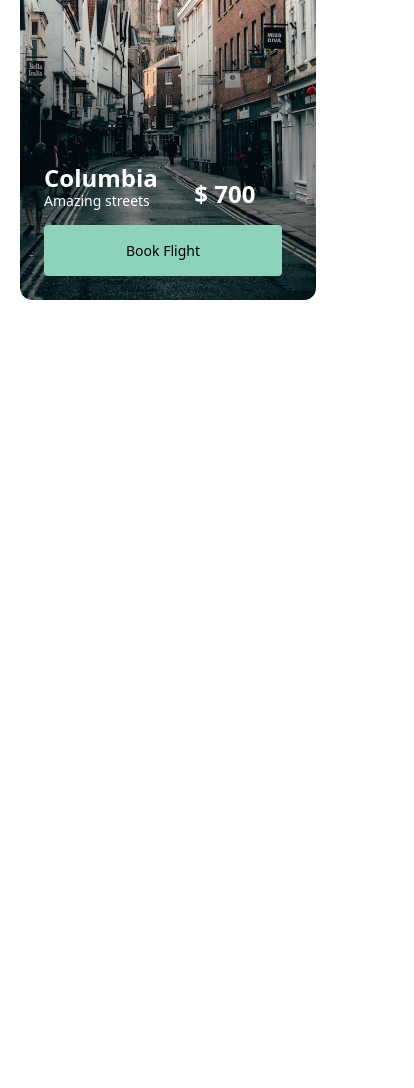
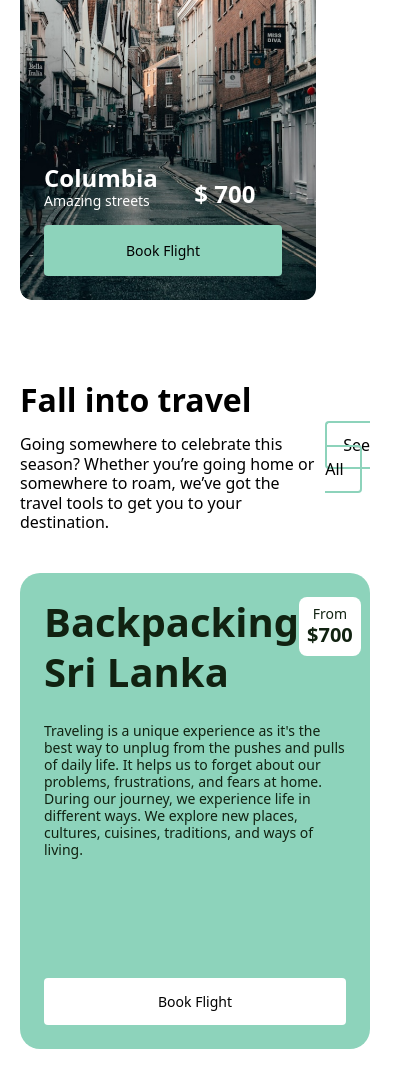
Before and after one commit to abdulaziz052/new-amaliyot, a website: page public/flight-search.html in a window 390 px wide. Shown: the part 2805-3893 px from the top of the page, 414 px wide, since content can reach past the window. Before the commit the page ends 3105 px from the top, so only its background shows below. Drawn offline with nearby package versions, Linux system fonts and the light colour scheme.

Commit message:
Fall into travel-2's responsive style end

```diff
--- a/public/flight-search.html
+++ b/public/flight-search.html
@@ -269,7 +269,7 @@
     </section>
     <!-- Fall into travel end -->
     <!-- Fall into travel-2 start -->
-    <section class="pt-[80px] hidden">
+    <section class="pt-[80px] ">
         <div class="max-w-[1256px] mx-auto px-5">
             <div class="flex justify-between items-center mb-[40px]">
                 <div>
```
